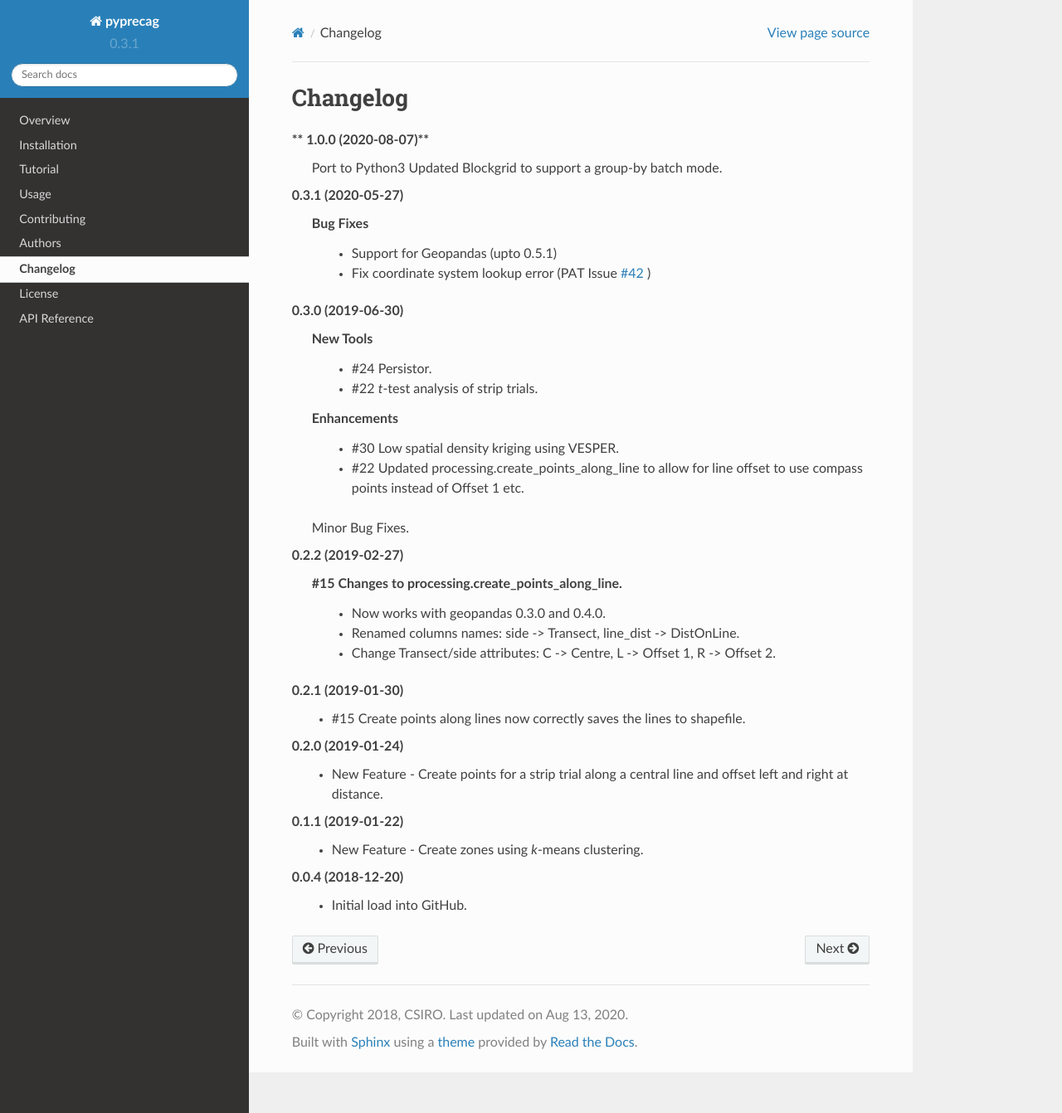
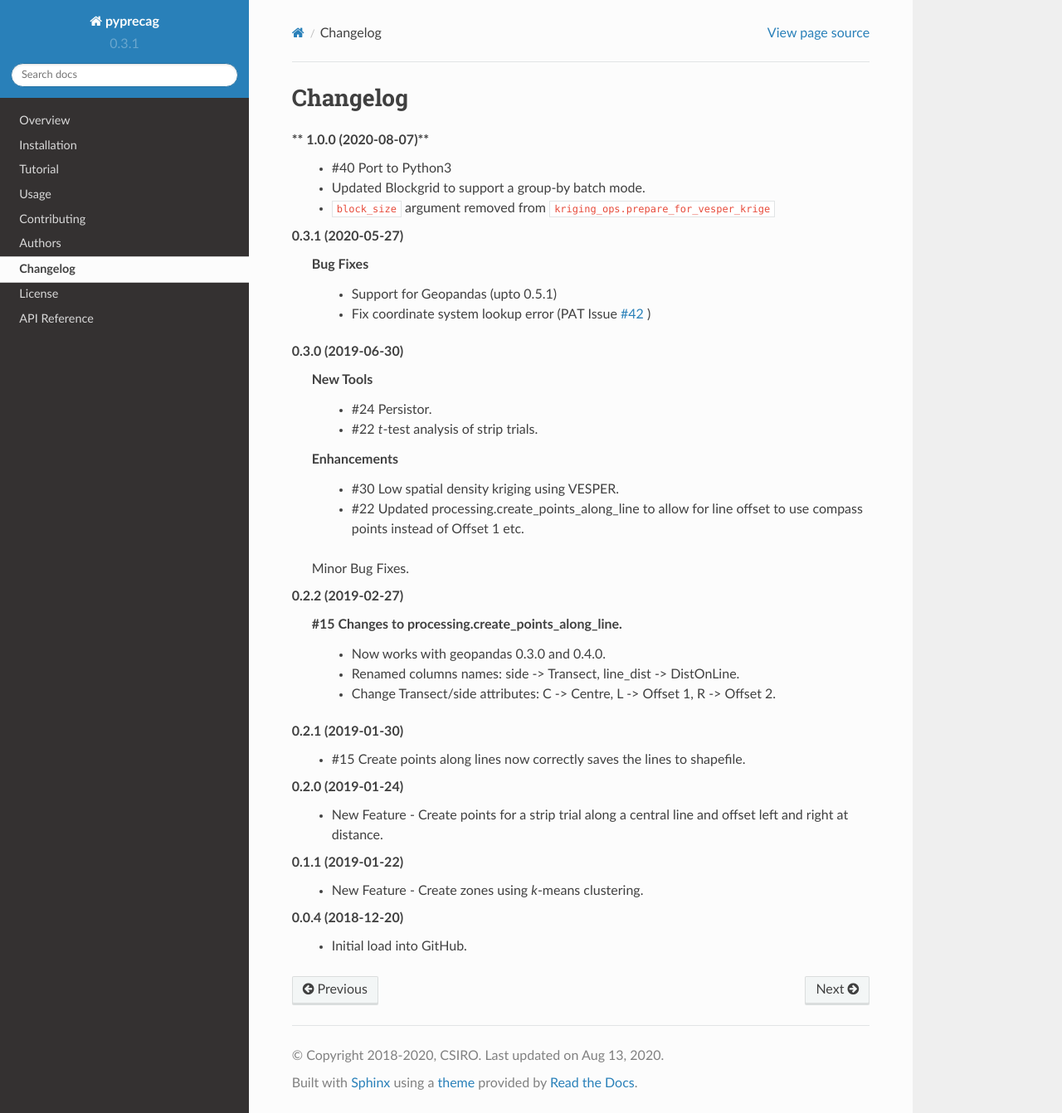
Before and after one commit to CSIRO-Precision-Agriculture/pyprecag, a Sphinx documentation site: the page built from docs/changelog.rst, in a window 1280 px wide and 1342 px high. Shown: the whole window at 83% size. Built offline with Sphinx 7.4.7 and the Read the Docs theme 2.0.0, drawn with Linux system fonts in a browser that asks for light colours.

```diff
--- a/CHANGELOG.rst
+++ b/CHANGELOG.rst
@@ -1,8 +1,9 @@
 Changelog
 =========
 ** 1.0.0 (2020-08-07)**
-    Port to Python3
-    Updated Blockgrid to support a group-by batch mode.
+ * #40 Port to Python3
+ * Updated Blockgrid to support a group-by batch mode.
+ * ``block_size`` argument removed from ``kriging_ops.prepare_for_vesper_krige``
 
 **0.3.1 (2020-05-27)**
  Bug Fixes
--- a/CITATION.rst
+++ b/CITATION.rst
@@ -1,4 +1,4 @@
 If you use pyprecag for any published work, please cite it using the reference below:
 
 Ratcliff, Christina; Gobbett, David; Bramley, Rob (2019): pyprecag  - a Python package for the analysis of
-precision agriculture data.. v1. CSIRO. Software Collection. https://doi.org/10.25919/5c731a41954ce
+precision agriculture data.. v1. CSIRO. Software Collection. https://doi.org/10.25919/5d23f6ba8cff0
--- a/README.rst
+++ b/README.rst
@@ -13,17 +13,18 @@ A suite of tools for Precision Agriculture data analysis
 * Version: 0.3.1
 * License: `CSIRO Open Source Software License Agreement <https://github.com/CSIRO-Precision-Agriculture/pyprecag/blob/master/LICENSE>`__
 
-pyprecag is currently supported only on Python version 2.7
+pyprecag is currently supported for Python version 2.7 and 3.7
 
 .. include:: ./CITATION.rst
 
 Dependencies
 ------------
 
-* Python version 2.7
+* Python version 2.7, 3.7
 * `GDAL <https://www.gdal.org/>`_
 * `Fiona <https://github.com/Toblerity/Fiona>`_
 * `Rasterio <https://github.com/mapbox/rasterio>`_
+* `Geopandas <https://github.com/geopandas/geopandas>`_
 * `VESPER <https://sydney.edu.au/agriculture/pal/software/vesper.shtml>`_ (for Kriging)
 
 .. include:: ./docs/installation.rst
--- a/docs/conf.py
+++ b/docs/conf.py
@@ -28,7 +28,7 @@ if os.getenv('SPELLCHECK'):
 source_suffix = '.rst'
 master_doc = 'index'
 project = 'pyprecag'
-copyright = '2018, CSIRO'
+copyright = '2018-2020, CSIRO'
 version = release = '0.3.1'
 pygments_style = 'perldoc'
 templates_path = ['.']
--- a/setup.py
+++ b/setup.py
@@ -89,11 +89,11 @@ setup(
         'rasterio',      # Required Numpy
         'geopandas',
         'pyproj',
-        'six',
+        'six>1.12.0',
         # These were included to prevent import errors:
         'unidecode',
         'chardet',
-        'matplotlib>3.0.0',
+        'matplotlib',
         ],
 
     # List additional groups of dependencies here (e.g. development
```
Also changed, not shown: 1 other file.
